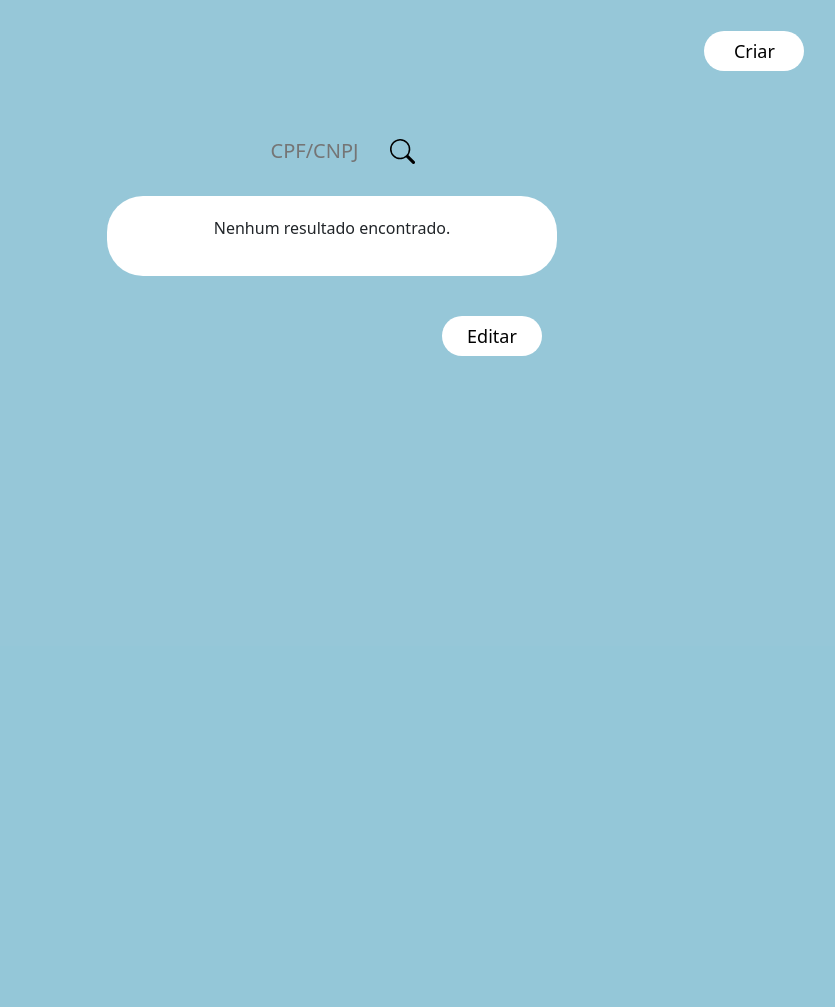
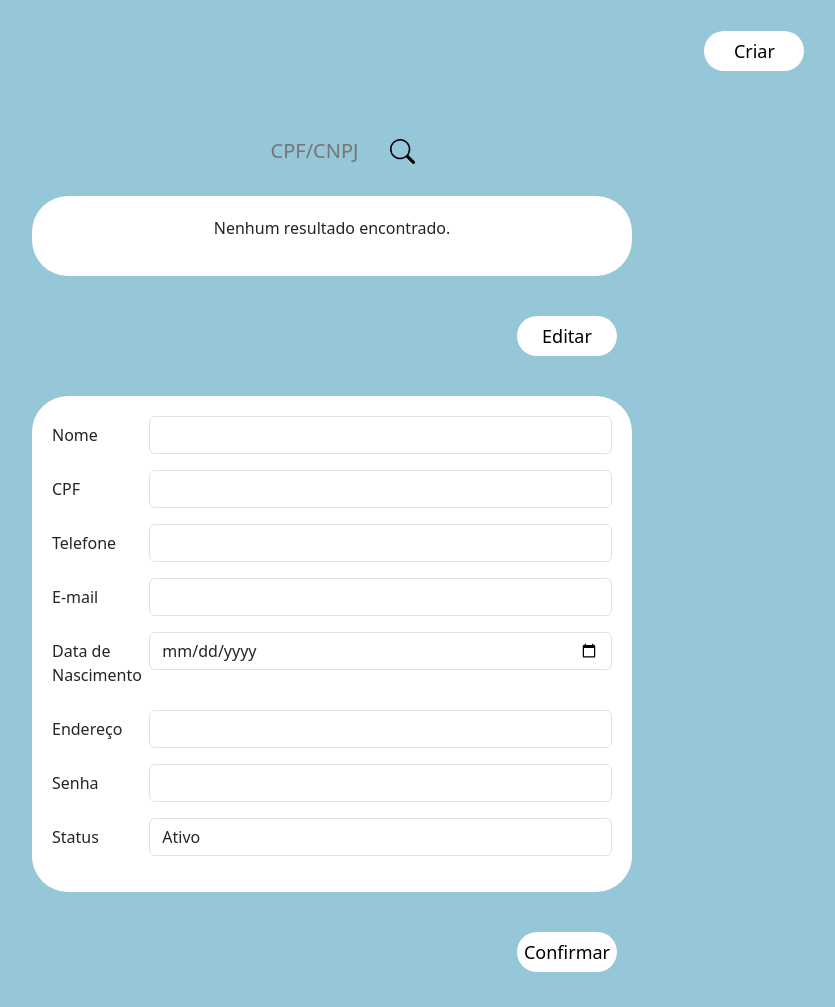
Before and after one commit to marcosvianaap/vrumvrumlocadora, a Flask app: page /administrador/funcionarios in a window 1280 px wide. Shown: the part 154-1161 px from the top of the page, without its empty margins (308-1143 px from the left). Before the commit the page ends 510 px from the top, so only its background shows below. Run offline with Flask 3, Linux system fonts and the light colour scheme; some libraries are stand-ins or nearby versions.

Commit message:
nova atualização
organização dos arquivos e pastas e alterações na página de pesquisa e edição de funcionários.

```diff
--- a/app.py
+++ b/app.py
@@ -9,7 +9,7 @@ def home():
 
 @app.route("/administrador")
 def administrador():
-    return render_template("home_administrador.html")
+    return render_template("administrador.html")
 
 @app.route("/administrador/funcionarios")
 def pesquisar_funcionario():
--- a/static/administrador.css
+++ /dev/null
@@ -1,211 +0,0 @@
-:root {
-	--color1: #2f98bc;
-    --color2: #0000;
-    --color3: #96c7d8;
-    --color4: #7f7f7f;
-    --color5: #7583f6;
-    --color6: #494949;
-    --color7: #ffff;
-}
-
-.navbar{
-    display: flex!;
-    justify-content:space-around !important;
-    height: 150px;
-    background-color: var(--color7) !important;
-}
-
-#navbarNav{
-    justify-content: flex-end !important;
-}
-
-.navbar-collapse{
-    background-color: var(--color7) !important;
-    padding: 20px;
-}
-body{
-    background-color: var(--color3);
-    height: 100vh;
-    display: flex;
-    flex-direction: column;
-}
-
-a.nav-link{
-    font-size:20px;
-    color: var(--color6);
-}
-
-a.nav-link:hover{
-    color: var(--color1);
-}
-
-.navbar-brand p{
-    font-size: 20px;
-    color: var(--color6);
-    font-weight: bold;
-    text-decoration: none;
-}
-
-a.navbar-brand{
-    display: flex;
-}
-
-li.nav-item{
-    padding-left: 20px;
-}
-
-.active a{
-    color: var(--color1);
-}
-
-a.logotipo{
-    height: 80%;
-}
-
-img{
-    height: 100%;
-}
-
-main.admin-home{
-    flex: 1;
-    display: flex;
-    justify-content: space-evenly;
-    align-items: center;
-}
-
-.icones{
-    display: flex;
-    gap:80px
-}
-
-.icone{
-    padding: 20px;
-    border-radius: 36px;
-    transition: transform 0.3s ease;
-    width: 260px;
-    height: auto;
-}
-
-.icone:hover{
-    transform: scale(1.1);
-}
-
-@media (max-width:690px){
-    .icones{
-        flex-direction: column;
-    }
-}
-
-
-@media (min-width:992px){
-    #navbarNav{
-        flex:0;
-    }
-}
-
-.pesquisar-funcionario{
-    flex: 1;
-    display: flex;
-    flex-direction: column;
-    justify-content:flex-start;
-    align-items:center;
-}
-
-#divBusca{
-    display: flex;
-    align-items: center;
-    justify-content: center;
-    margin: 20px;
-}
-
-#numBusca {
-    background-color: var(--color3);
-    border: none; /* Remove a borda */
-    outline: none; /* Remove a borda de foco */
-    padding: 10px; /* Espaçamento interno */
-    font-size: 20px; /* Tamanho da fonte */
-    width: 130px; /* Largura do campo, ajuste conforme necessário */
-    text-align: center;
-    color: var(--color4);
-
-    transition: border-bottom 0.3s; /* Suaviza a transição da borda inferior */
-    border-radius: 0; /* Remove bordas arredondadas */
-}
-
-#btnBusca {
-    cursor: pointer; /* Muda o cursor para indicar que é clicável */
-    margin-left: 10px;
-}
-
-#numBusca:focus {
-    border-bottom: 1px solid black; /* Borda inferior cinza ao focar no campo */
-}
-
-.botao button{
-    background-color: var(--color7);
-    border: none;
-    width: 100px;
-    height: 40px;
-    border-radius: 36px;
-    text-align: center;
-    font-size: 18px;
-    margin: 20px;
-    transition: transform 0.3s ease;
-}
-.botao{
-    margin: 15px;
-}
-
-.botao button:hover{
-    transform: scale(1.1);
-}
-
-#blocoFuncionario{
-    margin-top: 50px;
-}
-
-#blocoFuncionario{
-
-}
-#botaoEditarFuncionario{
-    text-align: end;
-}
-
-#botaoCriarFuncionario{
-    position: relative;
-    left: 33%;
-}
-
-#dadosFuncionario{
-    border-radius: 36px;
-    width: 450px;
-    height: auto;
-    background-color: var(--color7);
-    margin: 20px;
-    padding: 20px;
-    text-align: center;
-}
-
-#divCriaFuncionario{
-    display: grid;
-    place-items: center;
-    height: 50vh;
-}
-
-#formCriaFuncionario{
-
-}
-
-#blocoCriaFuncionario{
-    border-radius: 36px;
-    width: 600px;
-    height: auto;
-    background-color: var(--color7);
-    margin: 20px;
-    padding: 20px;
-}
-
-#confirmaCriaFuncionario, #cancelaCriaFuncionario{
-    text-align: center;
-    height: 30px;
-}
--- /dev/null
+++ b/static/js/Script.js
@@ -0,0 +1,19 @@
+const botaoEditar = document.getElementById("botaoEditarFuncionario");
+const blocoDadosFuncionario = document.getElementById("blocoFuncionario");
+const blocoEditarDados = document.getElementById("blocoEditarDados");
+
+botaoEditar.addEventListener("click", function() {
+
+    blocoDadosFuncionario.style.display = "none";
+    blocoEditarDados.style.display = "block";
+});
+
+const botaoConfirmarEdicao = document.getElementById("botaoConfirmarEdicao");
+
+botaoConfirmarEdicao.addEventListener("click", function(event) {
+
+    event.preventDefault();
+
+    blocoDadosFuncionario.style.display = "block";
+    blocoEditarDados.style.display = "none";
+});
--- /dev/null
+++ b/static/styles/funcionario.css
@@ -0,0 +1,101 @@
+
+
+.pesquisar-funcionario{
+    flex: 1;
+    display: flex;
+    flex-direction: column;
+    justify-content:flex-start;
+    align-items:center;
+}
+
+#divBusca{
+    display: flex;
+    align-items: center;
+    justify-content: center;
+    margin: 20px;
+}
+
+#numBusca {
+    background-color: var(--color3);
+    border: none; /* Remove a borda */
+    outline: none; /* Remove a borda de foco */
+    padding: 10px; /* Espaçamento interno */
+    font-size: 20px; /* Tamanho da fonte */
+    width: 130px; /* Largura do campo, ajuste conforme necessário */
+    text-align: center;
+    color: var(--color4);
+
+    transition: border-bottom 0.3s; /* Suaviza a transição da borda inferior */
+    border-radius: 0; /* Remove bordas arredondadas */
+}
+
+#btnBusca {
+    cursor: pointer; /* Muda o cursor para indicar que é clicável */
+    margin-left: 10px;
+}
+
+#numBusca:focus {
+    border-bottom: 1px solid black; /* Borda inferior cinza ao focar no campo */
+}
+
+.botao button{
+    background-color: var(--color7);
+    border: none;
+    width: 100px;
+    height: 40px;
+    border-radius: 36px;
+    text-align: center;
+    font-size: 18px;
+    margin: 20px;
+    transition: transform 0.3s ease;
+}
+.botao{
+    margin: 15px;
+}
+
+.botao button:hover{
+    transform: scale(1.1);
+}
+
+#botaoEditarFuncionario, #botaoConfirmarEdicao{
+    text-align: end;
+}
+
+#botaoCriarFuncionario{
+    position: relative;
+    left: 33%;
+}
+
+.dadosFuncionario, #blocoVazio, #blocoCriaFuncionario, .blocoEdicao{
+    border-radius: 36px;
+    width: 600px;
+    height: auto;
+    background-color: var(--color7);
+    margin: 20px;
+    padding: 20px;
+}
+
+#blocoVazio{
+    text-align: center;
+}
+
+#divCriaFuncionario{
+    display: grid;
+    place-items: center;
+    height: 50vh;
+}
+
+
+#blocoEditarDados,#blocoFuncionario, #blocoVazio{
+    display: block;
+}
+#confirmaCriaFuncionario, #cancelaCriaFuncionario{
+    text-align: center;
+    height: 30px;
+}
+
+@media (max-width:620px){
+    .dadosFuncionario, #blocoVazio, #blocoCriaFuncionario, .blocoEdicao{
+        width: auto;
+    }
+}
--- a/templates/home_administrador.html
+++ b/templates/administrador.html
@@ -1,4 +1,4 @@
-{% extends 'base_administrador.html' %}
+{% extends 'base.html' %}
 
 {% block titulo %}
 Home
--- a/templates/base_administrador.html
+++ b/templates/base.html
@@ -10,7 +10,8 @@
         <meta http-equiv="X-UA-Compatible" content="IE=edge">
         <meta name="viewport" content="width=device-width, initial-scale=1.0">
         <link rel="stylesheet" href="{{ url_for('static', filename='bootstrap-5.3.3-dist/css/bootstrap.min.css') }}">
-        <link rel="stylesheet" href="{{ url_for('static', filename='administrador.css') }}">
+        <link rel="stylesheet" href="{{ url_for('static', filename='styles/administrador.css') }}">
+        <link rel="stylesheet" href="{{ url_for('static', filename='styles/funcionario.css') }}">
         {% block links %}
         {%endblock%}
     </head>
@@ -43,8 +44,6 @@
                 </div>
 
                 </nav>
-
-
         </header>
 
         {%block conteudo %}
@@ -53,6 +52,6 @@
         <script src="https://code.jquery.com/jquery-3.5.1.slim.min.js"></script>
         <script src="https://stackpath.bootstrapcdn.com/bootstrap/4.5.2/js/bootstrap.min.js"></script>
         <script src="../static/bootstrap-5.3.3-dist/js/bootstrap.min.js"></script> <!-- Referência para o Bootstrap JS -->
-        <script src="../static/Script.js"></script> <!-- Referência para arquivos JS personalizados -->
+        <script src="../static/js/Script.js"></script> <!-- Referência para arquivos JS personalizados -->
     </body>
 </html>
--- a/templates/criar_funcionario.html
+++ b/templates/criar_funcionario.html
@@ -1,4 +1,4 @@
-{% extends 'base_administrador.html' %}
+{% extends 'base.html' %}
 
 {% block titulo %}
 Teste
--- a/templates/index.html
+++ b/templates/index.html
@@ -30,7 +30,7 @@
         </footer>
 
         <script src="../static/bootstrap-5.3.3-dist/js/bootstrap.min.js"></script> <!-- Referência para o Bootstrap JS -->
-        <script src="../static/scripts.js"></script> <!-- Referência para arquivos JS personalizados -->
+        <script src="../static/js/Script.js"></script> <!-- Referência para arquivos JS personalizados -->
     </body>
 
 </html>
--- a/templates/pesquisar_funcionario.html
+++ b/templates/pesquisar_funcionario.html
@@ -1,4 +1,4 @@
-{% extends 'base_administrador.html' %}
+{% extends 'base.html' %}
 
 {% block titulo %}
 Pesquisar Funcionários
@@ -18,29 +18,109 @@ Pesquisar Funcionários
         </a>
     </div>
 
-    <div class="blocoFuncionario">
+    <div id="blocoPesquisa">
+
         <div id="divBusca">
             <input maxlength="14" pattern="\d{11}|\d{14}" inputmode="numeric" type="text" id="numBusca" placeholder="CPF/CNPJ"/>
             <img src="{{ url_for('static', filename='img/search.svg') }}" id="btnBusca" alt="Buscar" onclick="PesquisarFuncionario()" style="cursor: pointer; width: 25px;"/>
         </div>
 
-        <div class="blocoFuncionario">
+        <div id="blocoFuncionario">
 
-            <div id="dadosFuncionario">
-                {% if resultados %}
-                <ul>
-                    {% for item in resultados %}
-                    <li>{{ item.nome }} - {{ item.descricao }} - R$ {{ item.preco }}</li>
-                    {% endfor %}
-                </ul>
-                {% else %}
+            {% if funcionario %}
+
+            <div class="dadosFuncionario">
+                <p>Nome: {{ funcionario.nome }}</p>
+                <p>CPF: {{ funcionario.cpf }}</p>
+                <p>Telefone: {{ funcionario.telefone }}</p>
+                <p>E-mail: {{ funcionario.email }}</p>
+                <p>Data de Nascimento: {{ funcionario.data_nascimento }}</p>
+                <p>Endereço: {{ funcionario.endereco }}</p>
+                <p>Status: {{ funcionario.status}}</p>
+            </div>
+
+            {% else %}
+
+            <div id="blocoVazio">
                 <p>Nenhum resultado encontrado.</p>
-                {% endif %}
             </div>
+
+            {% endif %}
 
             <div id="botaoEditarFuncionario" class="botao">
                 <button>Editar</button>
             </div>
+
+        </div>
+
+        <div id="blocoEditarDados">
+            <form id="editarFuncionario">
+
+                <div class="blocoEdicao">
+                    <div class="row mb-3" >
+                        <label for="nome" class="col-sm-2 col-form-label">Nome</label>
+                        <div class="col-sm-10">
+                            <input type="text" class="form-control" id="nome" aria-describedby="">
+                        </div>
+                    </div>
+
+                    <div class="row mb-3">
+                        <label for="cpf" class="col-sm-2 col-form-label">CPF</label>
+                        <div class="col-sm-10">
+                            <input type="text" class="form-control" id="cpf" aria-describedby="">
+                        </div>
+                    </div>
+
+                    <div class="row mb-3">
+                        <label for="telefone" class="col-sm-2 col-form-label">Telefone</label>
+                        <div class="col-sm-10">
+                            <input type="text" class="form-control" id="telefone" aria-describedby="">
+                        </div>
+                    </div>
+
+                    <div class="row mb-3">
+                        <label for="email" class="col-sm-2 col-form-label">E-mail</label>
+                        <div class="col-sm-10">
+                            <input type="text" class="form-control" id="email" aria-describedby="">
+                        </div>
+                    </div>
+
+                    <div class="row mb-3">
+                        <label for="dataNascimento" class="col-sm-2 col-form-label">Data de Nascimento</label>
+                        <div class="col-sm-10">
+                            <input type="date" class="form-control" id="dataNascimento" aria-describedby="">
+                        </div>
+                    </div>
+
+                    <div class="row mb-3">
+                        <label for="endereco" class="col-sm-2 col-form-label">Endereço</label>
+                        <div class="col-sm-10">
+                            <input type="text" class="form-control" id="endereco" aria-describedby="">
+                        </div>
+                    </div>
+
+                    <div class="row mb-3">
+                        <label for="senha" class="col-sm-2 col-form-label">Senha</label>
+                        <div class="col-sm-10">
+                            <input type="password" class="form-control" id="senha" aria-describedby="">
+                        </div>
+                    </div>
+
+                    <div class="row mb-3">
+                        <label for="senha" class="col-sm-2 col-form-label">Status</em></label>
+                        <div class="col-sm-10">
+                            <select class="form-control" id="status" name="status">
+                                <option value="ativo">Ativo</option>
+                                <option value="inativo">Inativo</option>
+                            </select>
+                        </div>
+                    </div>
+                </div>
+
+                <div id="botaoConfirmarEdicao" class="botao">
+                    <button>Confirmar</button>
+                </div>
+            </form>
         </div>
     </div>
 
```
Also changed, not shown: static/styles/administrador.css (added, +105 -0 lines), static/Style.css (deleted), static/styles/Style.css (added).
